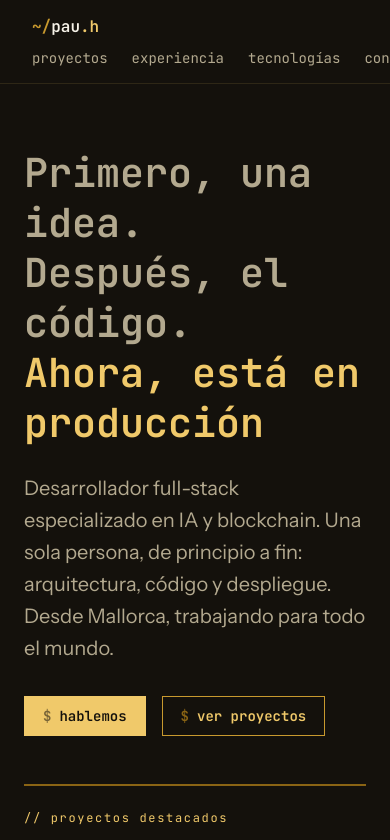
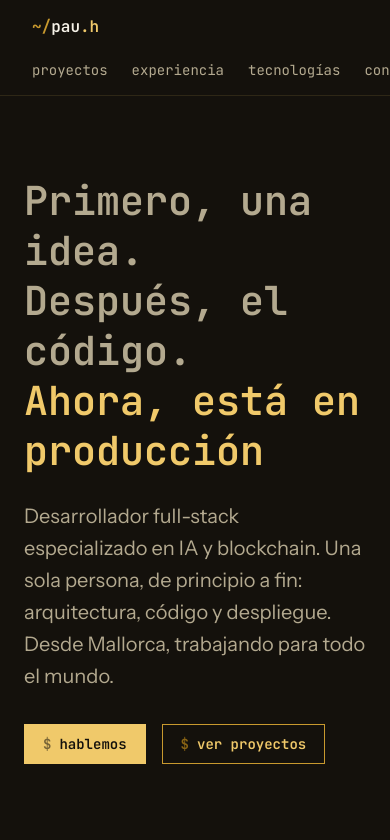
Before and after one commit to PauMB85/portfolio, an Astro site: page /portfolio/es/ in a window 390 px wide. Shown: the top 840 px of the page. Built offline with nearby package versions, Linux system fonts and the light colour scheme; Astro itself is replaced by a stand-in of ours.

Commit message:
Hero a pantalla completa
- El hero ocupa el alto de la ventana menos la barra de navegacion y
  centra su contenido verticalmente.
- La altura del nav se declara como token --nav-h en BaseLayout y Nav la
  aplica como min-height, para que el calc() sea exacto en vez de una
  estimacion que dejaria hueco o desbordaria.
- Se usa dvh ademas de vh: en movil, vh ignora la barra del navegador y
  el hero quedaria cortado.
- Con viewport de alto <=600px se libera la altura completa antes que
  recortar el contenido.
- Scroll suave para los enlaces del nav, ahora que el recorrido es largo,
  respetando prefers-reduced-motion.

Co-Authored-By: Claude Opus 4.8 (1M context) <noreply@anthropic.com>

```diff
--- a/src/components/Hero.astro
+++ b/src/components/Hero.astro
@@ -30,11 +30,18 @@ const ui = t(locale);
 
 <style>
   .hero {
-    padding: 110px var(--space-8) 90px;
+    /* Ocupa la pantalla menos la barra de navegación, y centra el contenido
+       verticalmente. dvh y no vh: en móvil, vh ignora la barra del navegador
+       y el hero quedaría cortado. */
+    min-height: calc(100vh - var(--nav-h));
+    min-height: calc(100dvh - var(--nav-h));
     display: flex;
     flex-direction: column;
+    justify-content: center;
+    padding: var(--space-7) var(--space-8);
     gap: var(--space-5);
     max-width: 1000px;
+    box-sizing: border-box;
   }
 
   h1 {
@@ -74,11 +81,20 @@ const ui = t(locale);
 
   @media (max-width: 720px) {
     .hero {
-      padding: var(--space-8) var(--space-5) var(--space-7);
+      padding: var(--space-7) var(--space-5);
     }
 
     h1 {
       font-size: var(--text-2xl);
     }
   }
+
+  /* Pantallas bajas (portátiles pequeños, móvil apaisado): si el contenido no
+     cabe, deja de forzar la altura completa antes que recortarlo. */
+  @media (max-height: 600px) {
+    .hero {
+      min-height: 0;
+      padding-block: var(--space-8);
+    }
+  }
 </style>
--- a/src/components/Nav.astro
+++ b/src/components/Nav.astro
@@ -29,6 +29,13 @@ const links = [
 </nav>
 
 <style>
+  /* Altura fijada desde --nav-h (BaseLayout) para que el calc() del hero
+     a pantalla completa sea exacto. */
+  .nav {
+    min-height: var(--nav-h);
+    box-sizing: border-box;
+  }
+
   .nav-brand {
     margin: 0;
   }
--- a/src/layouts/BaseLayout.astro
+++ b/src/layouts/BaseLayout.astro
@@ -99,11 +99,32 @@ const jsonLd = {
 </html>
 
 <style>
+  /* Ahora que el hero ocupa la pantalla, los enlaces del nav implican un
+     desplazamiento largo: suavizarlo ayuda a no perder la referencia.
+     Se desactiva si el usuario ha pedido menos movimiento. */
+  @media (prefers-reduced-motion: no-preference) {
+    html {
+      scroll-behavior: smooth;
+    }
+  }
+
   body {
     margin: 0;
     background: var(--surface-page);
     color: var(--text-body);
     min-height: 100vh;
+
+    /* Altura declarada de la barra de navegación. El hero la resta para ocupar
+       exactamente el resto de la pantalla; si fuese una estimación, el hero
+       desbordaría o dejaría un hueco. Nav.astro la aplica como min-height. */
+    --nav-h: 56px;
+  }
+
+  /* Por debajo de 600px el nav apila marca y enlaces, así que crece. */
+  @media (max-width: 600px) {
+    body {
+      --nav-h: 96px;
+    }
   }
 
   /* Enlace de salto: invisible hasta que recibe foco de teclado. */
```
